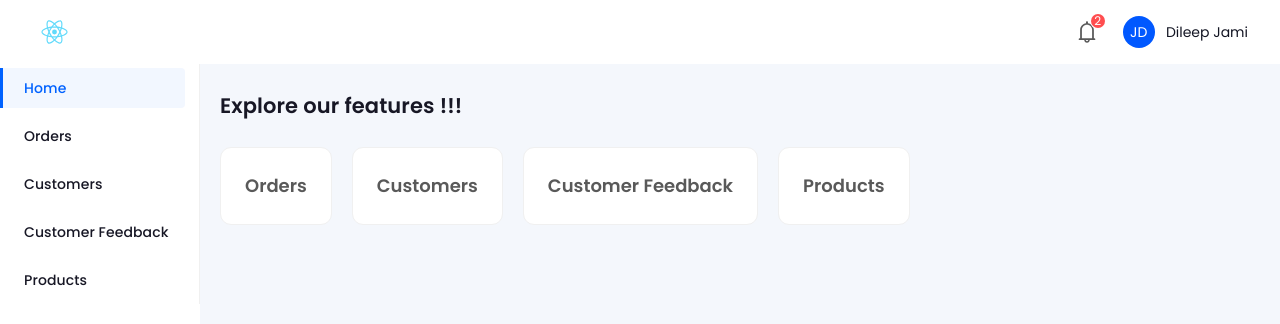
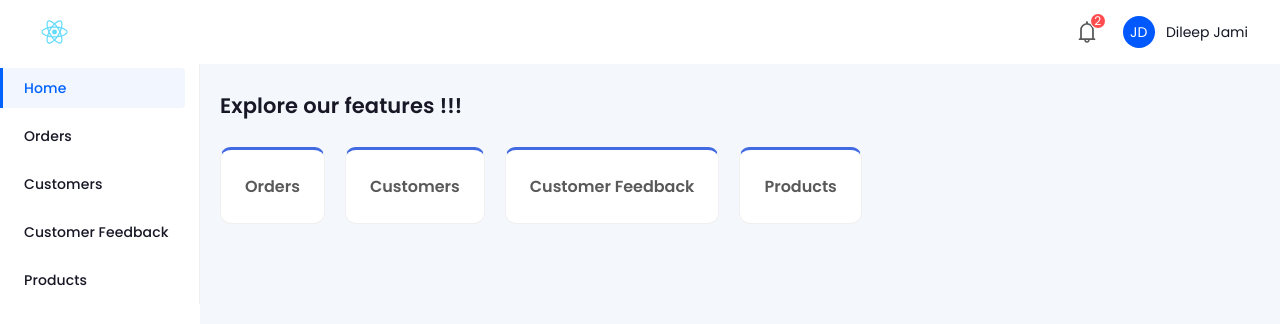
Before and after one commit to sponaka/alakarte-cms-ui, a React (Create React App) app: page / in a window 1280 px wide. Shown: the top 324 px of the page. Built offline with nearby package versions, Linux system fonts and the light colour scheme.

Commit message:
:lipstick: style(home): changed the card borders

```diff
--- a/src/components/home/Home.scss
+++ b/src/components/home/Home.scss
@@ -15,8 +15,9 @@
     .card-item {
       //box-shadow: 0px 3px 6px #00000029;
       border-radius: 11px;
-      font-size: 18px;
-      border: 1px solid #f0f0f0;
+      font-size: 16px;
+      border-top: 3px solid royalblue;
+      //border: 1px solid #f0f0f0;
       font-family: Poppins-SemiBold, "Helvetica Neue", sans-serif;
 
       a {
```
